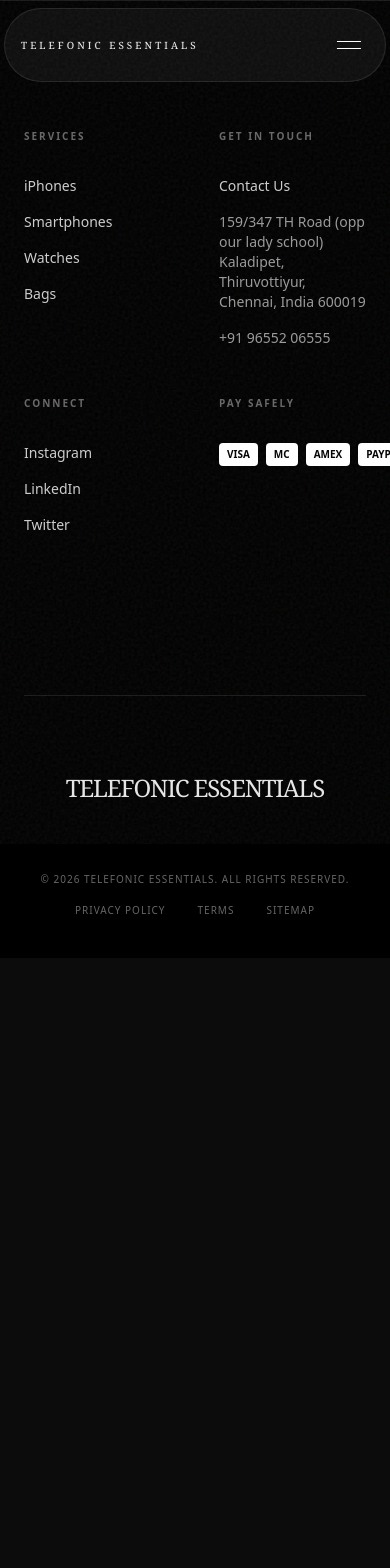
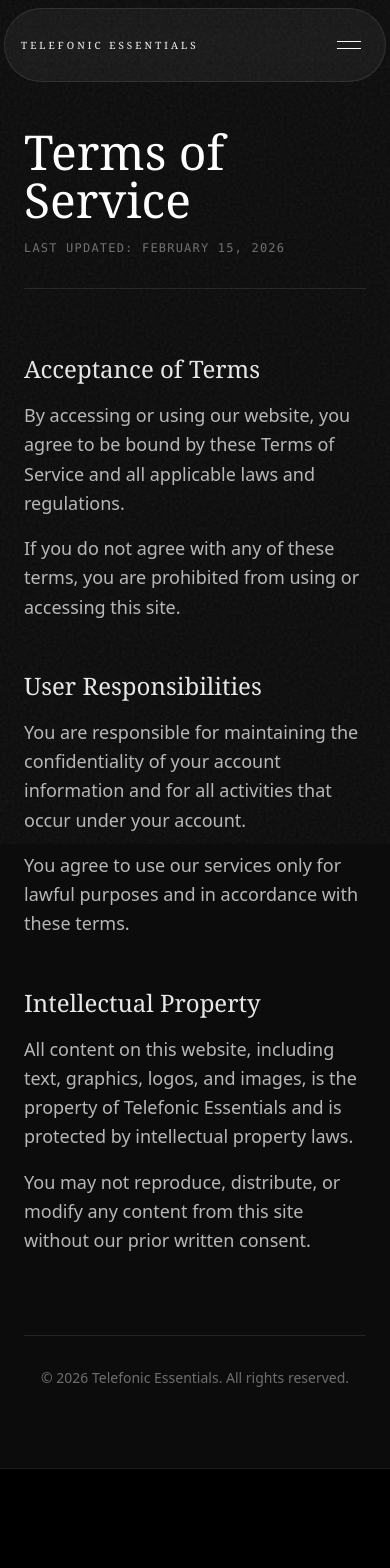
Before and after one commit to SAMSHUVA/Telefonic-Website, a React (Vite) app: page /terms in a window 390 px wide. Shown: the top 1568 px of the page. Before the commit the page ends 958 px from the top, so only its background shows below. Built offline with nearby package versions, Linux system fonts and the light colour scheme.

Commit message:
feat: add privacy and terms pages and footer links for google verification

```diff
--- a/index.html
+++ b/index.html
@@ -4,6 +4,9 @@
   <meta charset="UTF-8" />
   <link rel="icon" type="image/svg+xml" href="/vite.svg" />
   <meta name="viewport" content="width=device-width, initial-scale=1.0" />
+
+  <!-- Google Site Verification -->
+  <!-- <meta name="google-site-verification" content="PASTE_YOUR_CODE_HERE" /> -->
 
   <!-- Primary Meta Tags -->
   <title>Telefonic Essentials | Premium iPhones & Luxury Tech</title>
@@ -21,17 +24,17 @@
 
   <!-- Open Graph / Facebook / Instagram -->
   <meta property="og:type" content="website" />
-  <meta property="og:url" content="https://telefonic-website.netlify.app/" />
+  <meta property="og:url" content="https://telefonic-website.vercel.app/" />
   <meta property="og:title" content="Telefonic Essentials | Premium iPhones & Luxury Tech" />
   <meta property="og:description" content="Discover the ultimate destination for premium iPhones and luxury tech. Shop the latest models at exclusive member prices." />
-  <meta property="og:image" content="https://telefonic-website.netlify.app/og-image.jpg" />
+  <meta property="og:image" content="https://telefonic-website.vercel.app/og-image.jpg" />
 
   <!-- Twitter -->
   <meta property="twitter:card" content="summary_large_image" />
-  <meta property="twitter:url" content="https://telefonic-website.netlify.app/" />
+  <meta property="twitter:url" content="https://telefonic-website.vercel.app/" />
   <meta property="twitter:title" content="Telefonic Essentials | Best Deals on iPhones & Tech" />
   <meta property="twitter:description" content="Join the exclusive club for premium tech. Best market rates on iPhone 15, 14, and luxury accessories." />
-  <meta property="twitter:image" content="https://telefonic-website.netlify.app/og-image.jpg" />
+  <meta property="twitter:image" content="https://telefonic-website.vercel.app/og-image.jpg" />
 
   <!-- Robots -->
   <meta name="robots" content="index, follow" />
--- a/src/App.jsx
+++ b/src/App.jsx
@@ -15,6 +15,7 @@
 import Preloader from './components/Preloader';
 import AdminDashboard from './components/admin/AdminDashboard';
 import AuthPage from './components/AuthPage';
+import LegalPage from './components/LegalPage';
 import { useState } from 'react';
 
 function ScrollToTop() {
@@ -129,6 +130,64 @@
           <Route path="/support" element={<GenericPage title="Support" subtitle="We're Here to Help" image="/phones/MGF44_AV2.jpg" />} />
           <Route path="/admin" element={<AdminDashboard />} />
           <Route path="/login" element={<AuthPage />} />
+          <Route path="/privacy" element={
+            <LegalPage
+              title="Privacy Policy"
+              lastUpdated="February 15, 2026"
+              sections={[
+                {
+                  title: "Information We Collect",
+                  content: [
+                    "We collect information that you provide directly to us, such as when you create an account, make a purchase, or contact our support team. This may include your name, email address, and payment information.",
+                    "We also automatically collect certain information when you visit our website, including your IP address, browser type, and how you interact with our content."
+                  ]
+                },
+                {
+                  title: "How We Use Your Information",
+                  content: [
+                    "We use the information we collect to provide and improve our services, process your transactions, and communicate with you about your account.",
+                    "We may also use your information to personalize your experience and send you marketing communications that we believe may be of interest to you."
+                  ]
+                },
+                {
+                  title: "Data Security",
+                  content: [
+                    "We take the security of your data seriously and implement industry-standard measures to protect it from unauthorized access, disclosure, or alteration.",
+                    "However, no method of transmission over the internet or electronic storage is 100% secure, and we cannot guarantee absolute security."
+                  ]
+                }
+              ]}
+            />
+          } />
+          <Route path="/terms" element={
+            <LegalPage
+              title="Terms of Service"
+              lastUpdated="February 15, 2026"
+              sections={[
+                {
+                  title: "Acceptance of Terms",
+                  content: [
+                    "By accessing or using our website, you agree to be bound by these Terms of Service and all applicable laws and regulations.",
+                    "If you do not agree with any of these terms, you are prohibited from using or accessing this site."
+                  ]
+                },
+                {
+                  title: "User Responsibilities",
+                  content: [
+                    "You are responsible for maintaining the confidentiality of your account information and for all activities that occur under your account.",
+                    "You agree to use our services only for lawful purposes and in accordance with these terms."
+                  ]
+                },
+                {
+                  title: "Intellectual Property",
+                  content: [
+                    "All content on this website, including text, graphics, logos, and images, is the property of Telefonic Essentials and is protected by intellectual property laws.",
+                    "You may not reproduce, distribute, or modify any content from this site without our prior written consent."
+                  ]
+                }
+              ]}
+            />
+          } />
         </Routes>
 
         {!hideGlobalUI && <Footer />}
--- a/src/components/Footer.jsx
+++ b/src/components/Footer.jsx
@@ -63,8 +63,8 @@
                 <div className="flex flex-col md:flex-row justify-between items-center mt-10 text-[10px] text-white/40 font-sans uppercase tracking-widest">
                     <p>© 2026 Telefonic Essentials. All rights reserved.</p>
                     <div className="flex gap-8 mt-4 md:mt-0">
-                        <span className="cursor-pointer hover:text-white">Privacy Policy</span>
-                        <span className="cursor-pointer hover:text-white">Terms</span>
+                        <Link to="/privacy" className="cursor-pointer hover:text-white transition-colors">Privacy Policy</Link>
+                        <Link to="/terms" className="cursor-pointer hover:text-white transition-colors">Terms</Link>
                         <span className="cursor-pointer hover:text-white">Sitemap</span>
                     </div>
                 </div>
--- /dev/null
+++ b/src/components/LegalPage.jsx
@@ -0,0 +1,40 @@
+import { useEffect } from 'react';
+import { useLocation } from 'react-router-dom';
+
+export default function LegalPage({ title, lastUpdated, sections }) {
+    const { pathname } = useLocation();
+
+    useEffect(() => {
+        window.scrollTo(0, 0);
+    }, [pathname]);
+
+    return (
+        <div className="min-h-screen bg-[#0c0c0c] text-white pt-32 pb-20 px-6">
+            <div className="max-w-4xl mx-auto">
+                <div className="mb-16 border-b border-white/10 pb-8">
+                    <h1 className="font-serif text-5xl md:text-7xl mb-4 text-white">{title}</h1>
+                    <p className="font-mono text-xs uppercase tracking-widest opacity-40">Last Updated: {lastUpdated}</p>
+                </div>
+
+                <div className="space-y-12">
+                    {sections.map((section, index) => (
+                        <div key={index}>
+                            <h2 className="font-serif text-2xl mb-4 text-white/90">{section.title}</h2>
+                            <div className="space-y-4 font-sans text-lg opacity-70 leading-relaxed">
+                                {section.content.map((paragraph, pIndex) => (
+                                    <p key={pIndex}>{paragraph}</p>
+                                ))}
+                            </div>
+                        </div>
+                    ))}
+                </div>
+
+                <div className="mt-20 pt-8 border-t border-white/10 text-center">
+                    <p className="font-sans text-sm opacity-40">
+                        &copy; {new Date().getFullYear()} Telefonic Essentials. All rights reserved.
+                    </p>
+                </div>
+            </div>
+        </div>
+    );
+}
```
